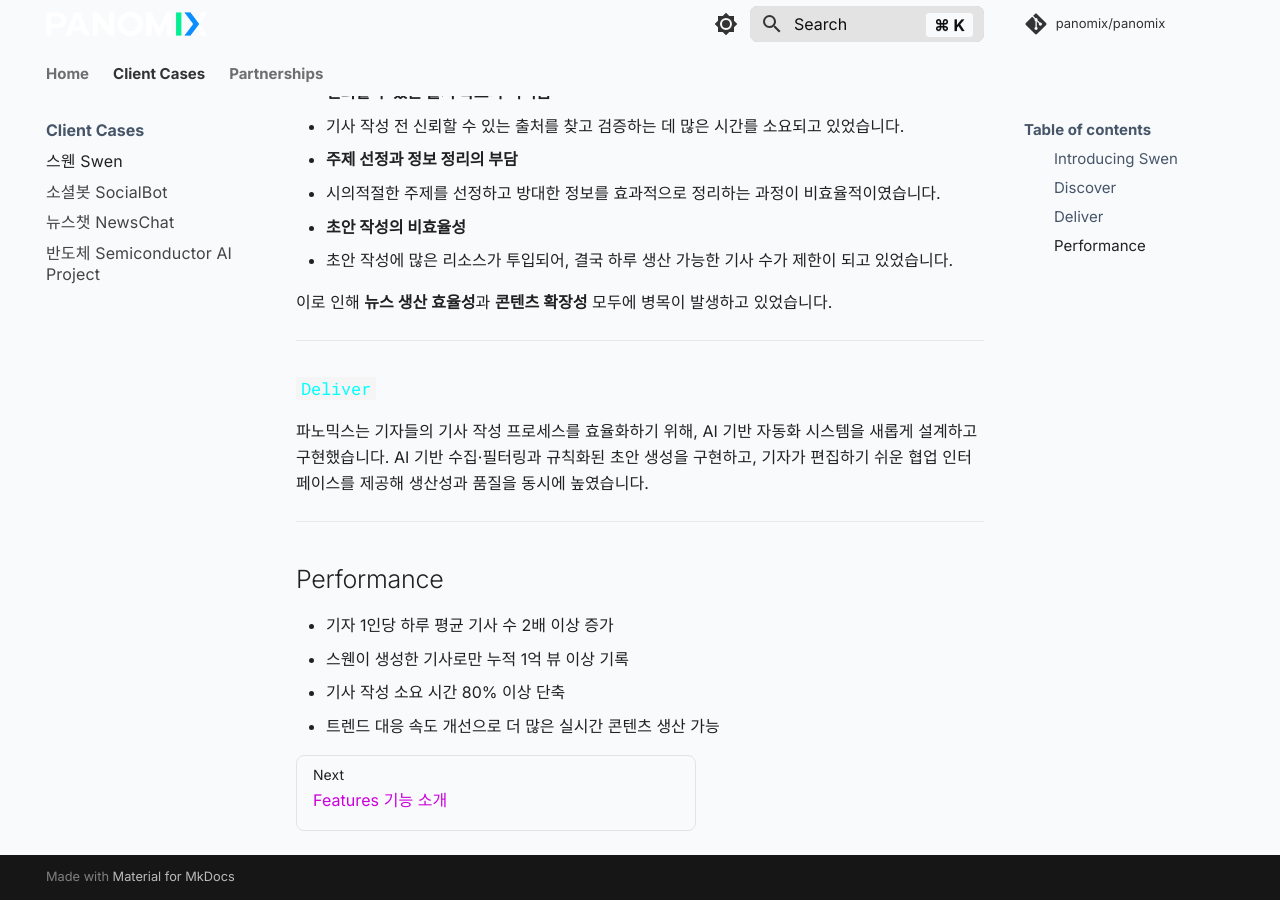
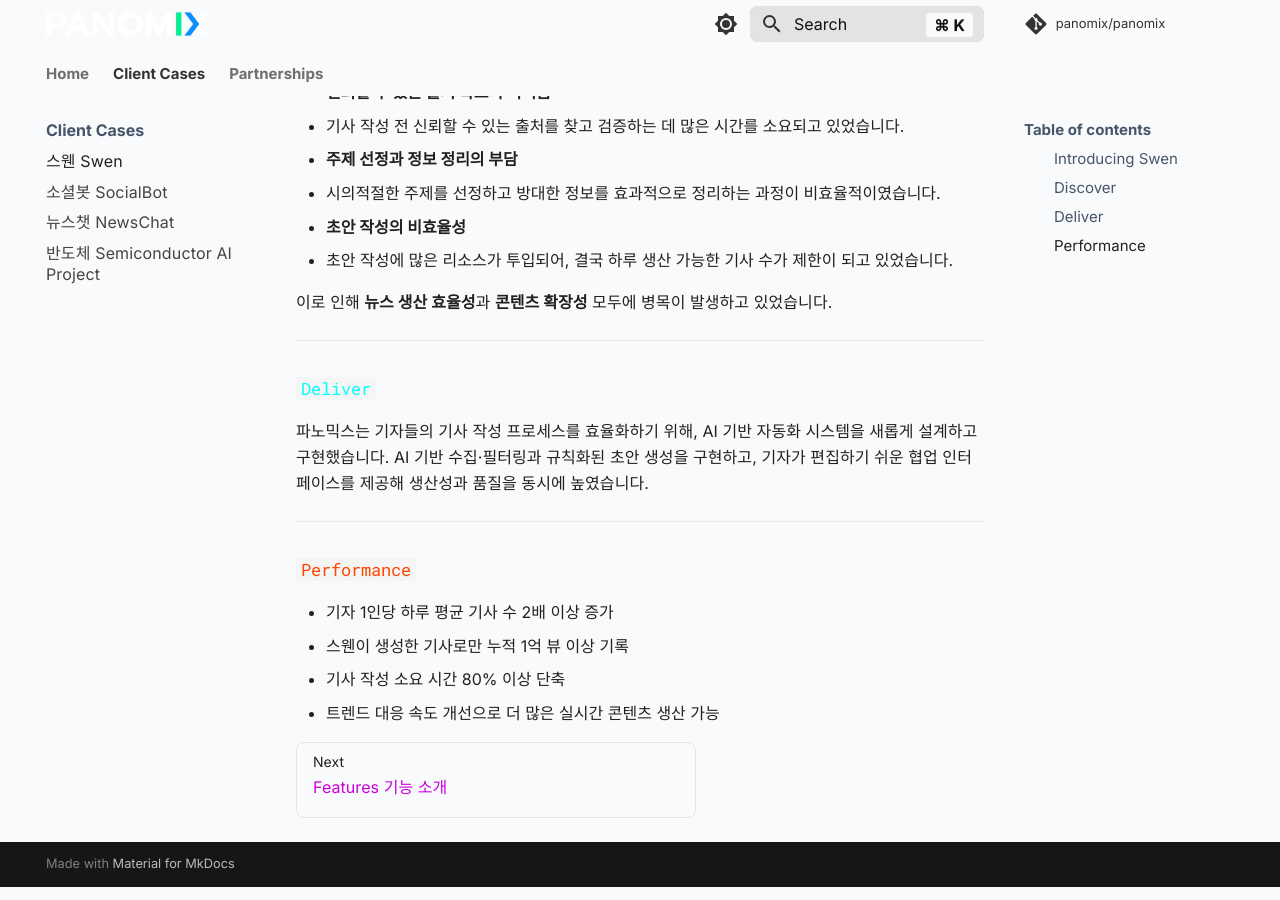
Before and after one commit to panomix/panomix, an MkDocs documentation site: the page built from docs/clients/news/news.md, in a window 1280 px wide and 900 px high, scrolled down 863 px. Built offline with MkDocs 1.6.1 and Material for MkDocs 9.7.7, drawn with Linux system fonts in a browser that asks for light colours; comment, search, counter and statistics services are not loaded.

Commit message:
Update news.md

```diff
--- a/docs/clients/news/news.md
+++ b/docs/clients/news/news.md
@@ -31,7 +31,7 @@
 
 ---
 
-## Performance
+### <code style="color : orangered">Performance</code> ###
 
 - 기자 1인당 하루 평균 기사 수 2배 이상 증가
 - 스웬이 생성한 기사로만 누적 1억 뷰 이상 기록
```
